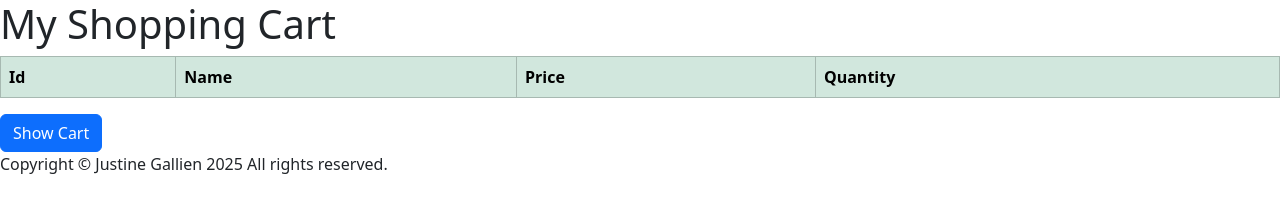
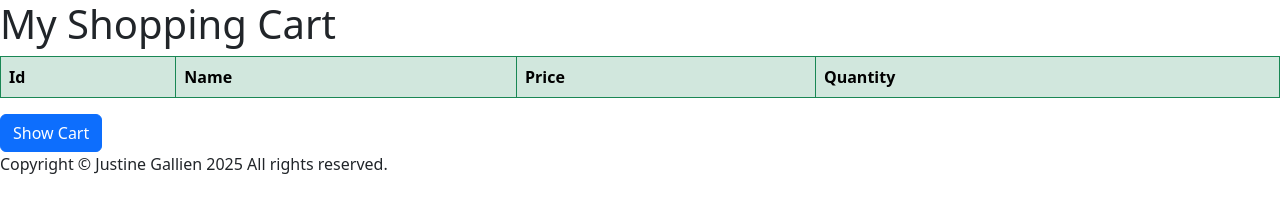
Before and after one commit to justinegallien/Week-7-Lab-2, a plain HTML site: page index.html in a window 1280 px wide. Drawn offline with nearby package versions, Linux system fonts and the light colour scheme.

Commit message:
updated table style

```diff
--- a/index.html
+++ b/index.html
@@ -13,7 +13,7 @@
   </head>
   <body>
     <h1>My Shopping Cart</h1>
-    <table class="table table-success table-bordered" id="shopping-cart">
+    <table class="table table-success table-bordered border-success" id="shopping-cart">
       <thead>
         <th>Id</th>
         <th>Name</th>
```
